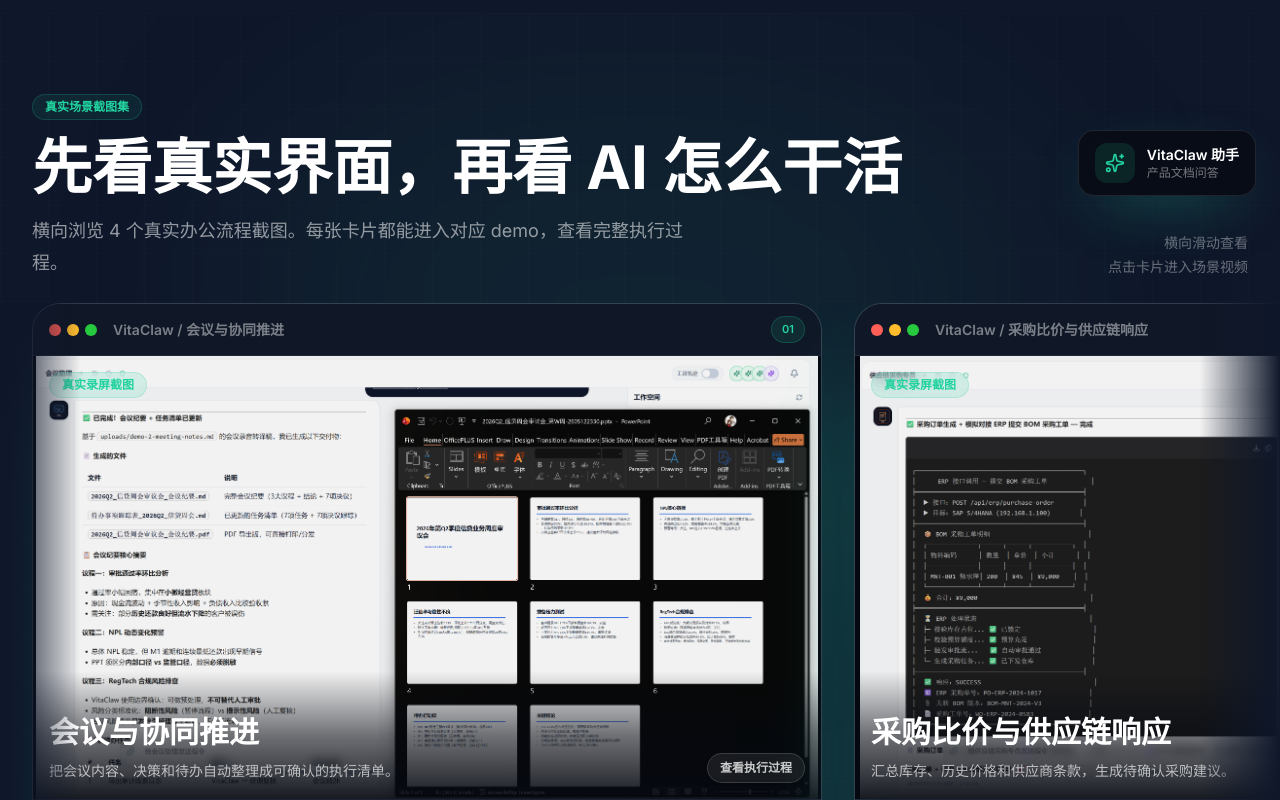
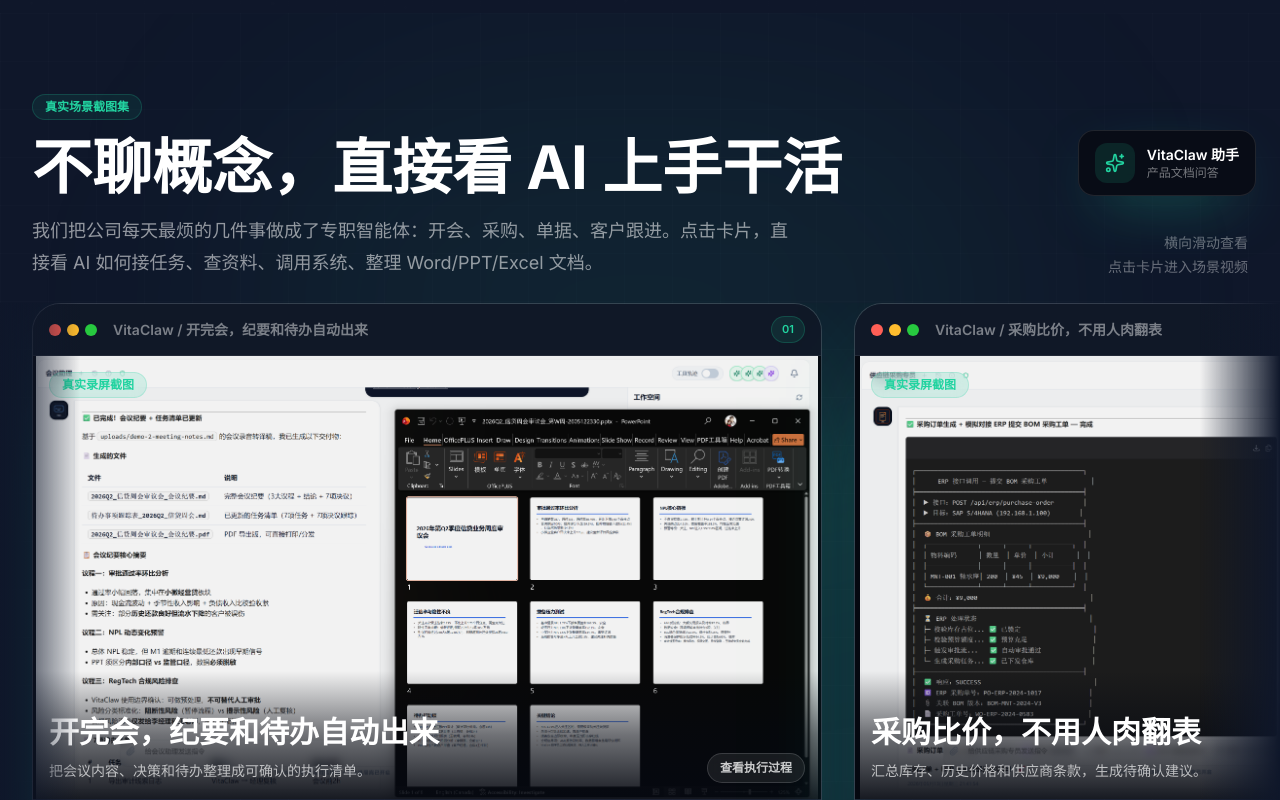
Before and after one commit to sztimhdd/vitaclaw-site, a React (Vite) app: page / in a window 1280 px wide. Shown: the part 580-1380 px from the top of the page. Built offline with nearby package versions, Linux system fonts and the light colour scheme.

Commit message:
copy: update SaaS scenario messaging

```diff
--- a/src/components/scenario-portfolio.tsx
+++ b/src/components/scenario-portfolio.tsx
@@ -3,34 +3,34 @@
 const scenarioShots = [
   {
     id: "meeting",
-    title: "会议与协同推进",
+    title: "开完会，纪要和待办自动出来",
     users: "运营、行政、项目负责人",
-    description: "把会议内容、决策和待办自动整理成可确认的执行清单。",
+    description: "把会议内容、决策和待办整理成可确认的执行清单。",
     tasks: ["会议纪要与待办拆解", "责任人和截止时间识别", "结果同步到协作流程"],
     image: "/screenshots/use-cases/meeting.png",
   },
   {
     id: "procurement",
-    title: "采购比价与供应链响应",
+    title: "采购比价，不用人肉翻表",
     users: "采购、供应链、运营团队",
-    description: "汇总库存、历史价格和供应商条款，生成待确认采购建议。",
+    description: "汇总库存、历史价格和供应商条款，生成待确认建议。",
     tasks: ["库存与采购记录读取", "供应商报价对比", "异常价格与条款标记"],
     image: "/screenshots/use-cases/supplychain.png",
   },
   {
     id: "hr",
-    title: "HR 入转调离流程",
-    users: "HR、行政、IT 协同团队",
-    description: "按企业 SOP 检查材料，推动跨系统录入，关键动作等待确认。",
-    tasks: ["入转调离清单匹配", "OA 与权限节点同步", "流程状态和操作留痕"],
+    title: "合同单据，先让 AI 查一遍",
+    users: "法务、行政、业务负责人",
+    description: "先检查材料、条款和流程状态，把需要人工判断的点标出来。",
+    tasks: ["单据材料自动核对", "关键条款和缺口标记", "待确认动作集中呈现"],
     image: "/screenshots/use-cases/hr.png",
   },
   {
     id: "finance",
-    title: "财务对账与异常复核",
-    users: "财务、审计、运营支持",
-    description: "读取票据、表格和流水记录，输出可复核的异常清单。",
-    tasks: ["发票与流水核对", "差异项自动标记", "复核说明生成"],
+    title: "客户跟进，自动整理下一步",
+    users: "销售、运营、客户成功",
+    description: "读取记录、表格和沟通材料，整理风险、进展和下一步动作。",
+    tasks: ["客户记录自动汇总", "风险和异常优先标记", "跟进建议生成"],
     image: "/screenshots/use-cases/finance.png",
   },
 ];
@@ -48,11 +48,11 @@
               <div className="mb-4 inline-flex rounded-full border border-accent-green/20 bg-accent-green/[0.08] px-3 py-1 text-xs font-semibold text-accent-green">
                 真实场景截图集
               </div>
-              <h2 className="max-w-4xl text-[clamp(34px,5vw,60px)] font-black leading-[1.05] tracking-normal text-white">
-                先看真实界面，再看 AI 怎么干活
+              <h2 className="max-w-5xl text-[clamp(34px,5vw,60px)] font-black leading-[1.05] tracking-normal text-white">
+                不聊概念，直接看 AI 上手干活
               </h2>
-              <p className="mt-4 max-w-2xl text-base leading-8 text-white/55 sm:text-lg">
-                横向浏览 4 个真实办公流程截图。每张卡片都能进入对应 demo，查看完整执行过程。
+              <p className="mt-4 max-w-3xl text-base leading-8 text-white/55 sm:text-lg">
+                我们把公司每天最烦的几件事做成了专职智能体：开会、采购、单据、客户跟进。点击卡片，直接看 AI 如何接任务、查资料、调用系统、整理 Word/PPT/Excel 文档。
               </p>
             </div>
             <div className="hidden text-right text-sm leading-6 text-white/38 lg:block">
--- a/src/components/scenario-selector.tsx
+++ b/src/components/scenario-selector.tsx
@@ -160,7 +160,7 @@
               </span>
             </h2>
             <p className="mx-auto mt-5 max-w-3xl text-base leading-8 text-white/58 sm:text-lg">
-              直接看真实 demo：AI 如何接收任务、拆解步骤、调用系统、生成结果，并在关键动作前等待人工确认。
+              你只需要说清目标，AI 会自动拆解任务、查资料、跑流程、整理结果；老板不用盯每一步，只在关键节点拍板。
             </p>
           </div>
         </ScrollReveal>
```
